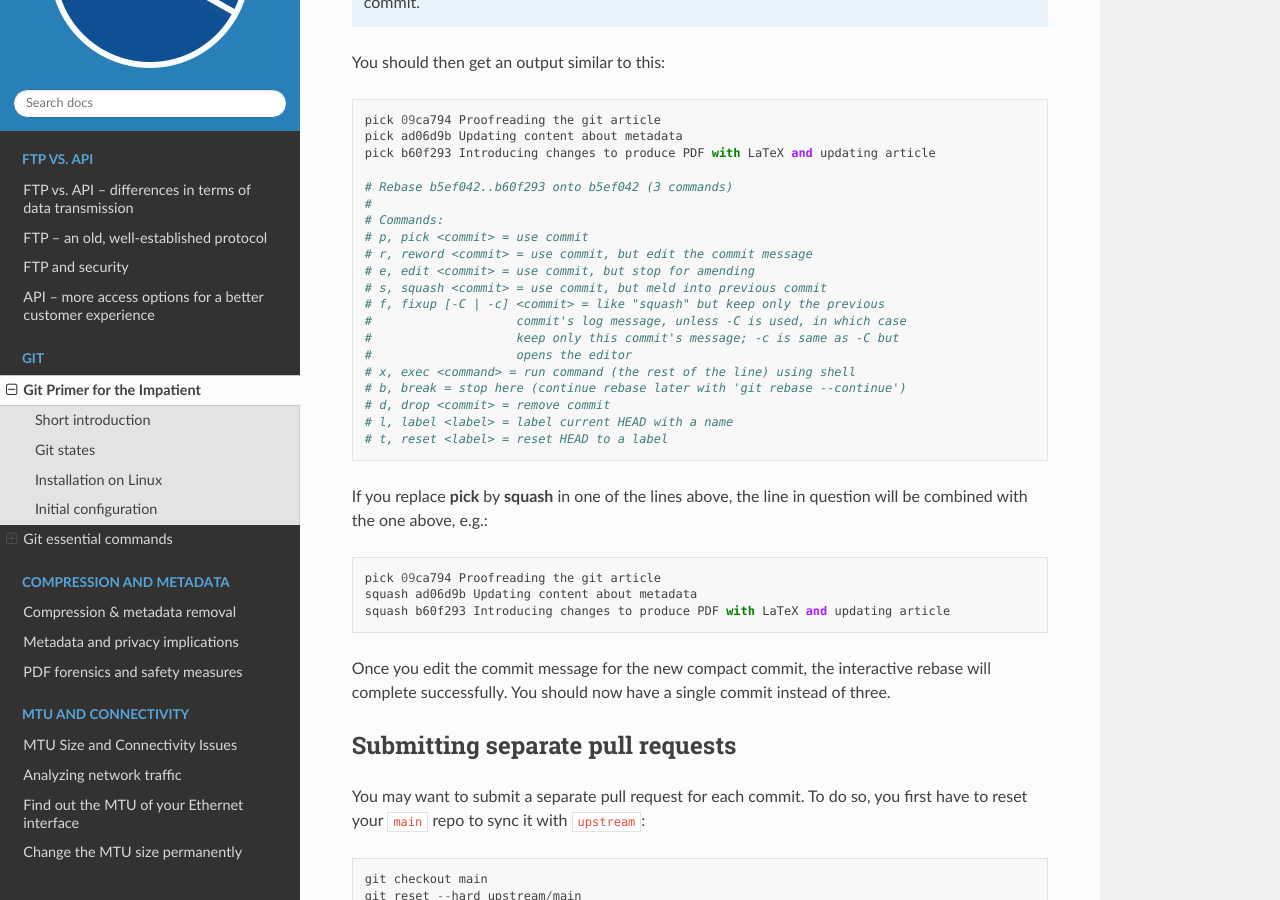
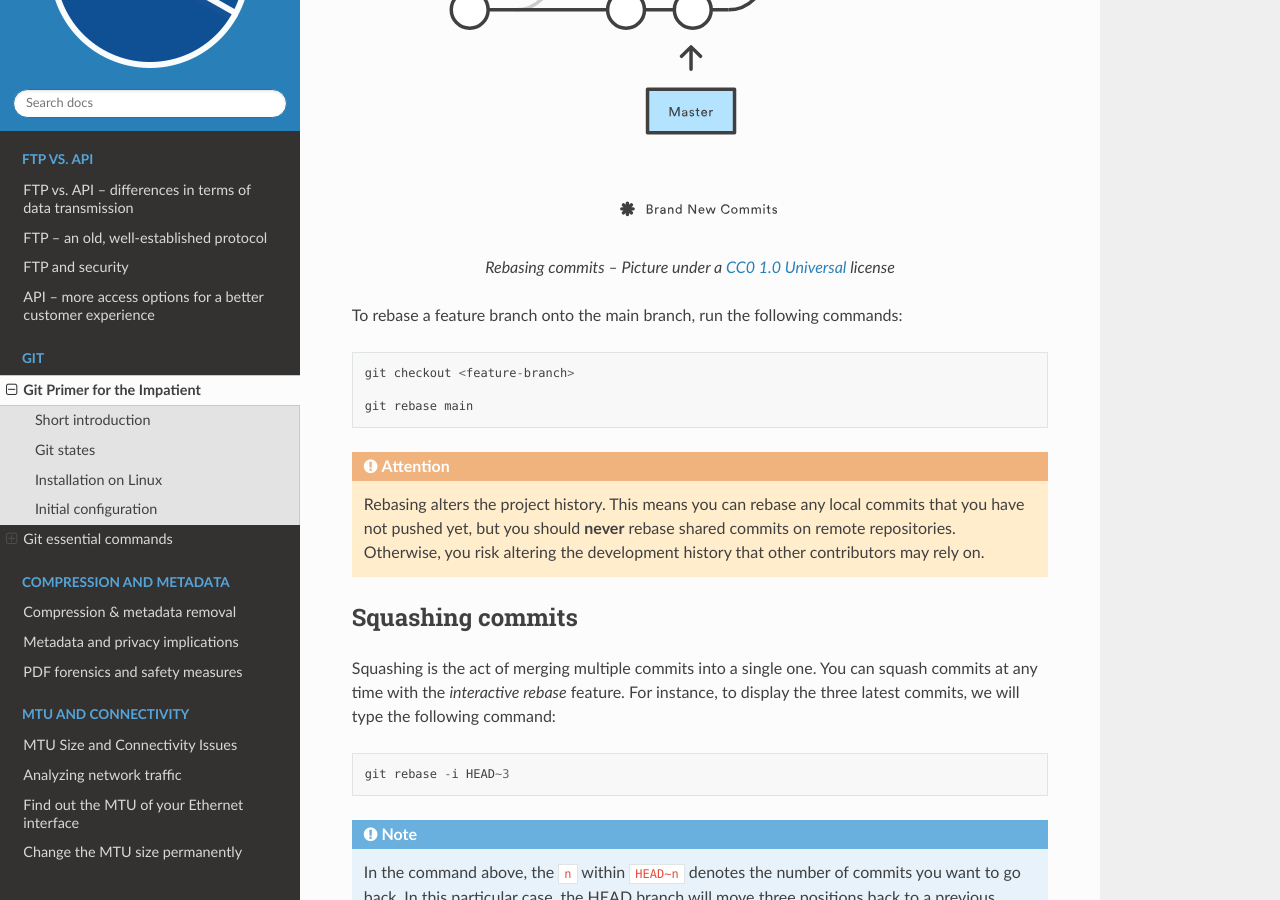
Before and after one commit to ka2in/bits4docs, a Sphinx documentation site: the page built from docs/source/gitinminutes.rst, in a window 1280 px wide and 900 px high, scrolled down 11449 px. Built offline with Sphinx 7.4.7 and the Read the Docs theme 2.0.0, drawn with Linux system fonts in a browser that asks for light colours; some of the changed text lies outside the part shown.

Commit message:
Adding graphics to the Git article

```diff
--- a/docs/source/gitinminutes.rst
+++ b/docs/source/gitinminutes.rst
@@ -6,10 +6,13 @@
 Git Primer for the Impatient
 ----------------------------
 
-.. image:: git-tutorial.png
-   :alt: Git logo
-   :scale: 50%
+.. figure:: gitflow.svg
+   :alt: Rebasing in Git
+   :width: 800px
+   :height: 323px
    :align: center
+
+   Picture under a `CC0 1.0 Universal <https://creativecommons.org/publicdomain/zero/1.0/>`_ license
 
 Short introduction
 ==================
@@ -499,6 +502,16 @@
 
 Unlike the merge option, a rebase "rewrites" the project history by **reapplying** all the commits of a given branch on top of the base branch. With ``git rebase``, you can move an entire feature branch to place it on the tip of the base branch in the tree.
 
+.. figure:: git-rebase.svg
+   :alt: Rebasing in Git
+   :width: 800px
+   :height: 544px
+   :align: center
+
+   Rebasing commits – Picture under a `CC0 1.0 Universal`_ license
+
+.. _CC0: https://creativecommons.org/publicdomain/zero/1.0/
+
 To rebase a feature branch onto the main branch, run the following commands:
 
 .. code-block::
```
Also changed, not shown: docs/source/git-rebase.svg (added), docs/source/gitflow.svg (added), 3 other files.
